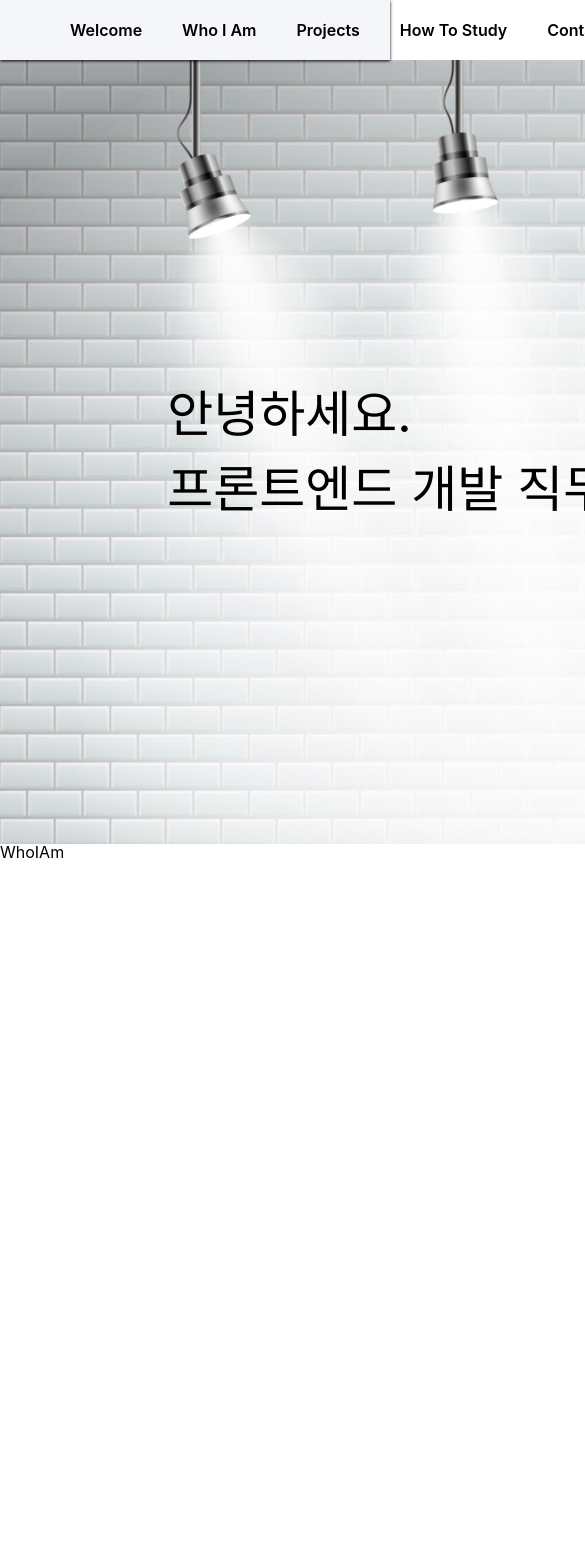
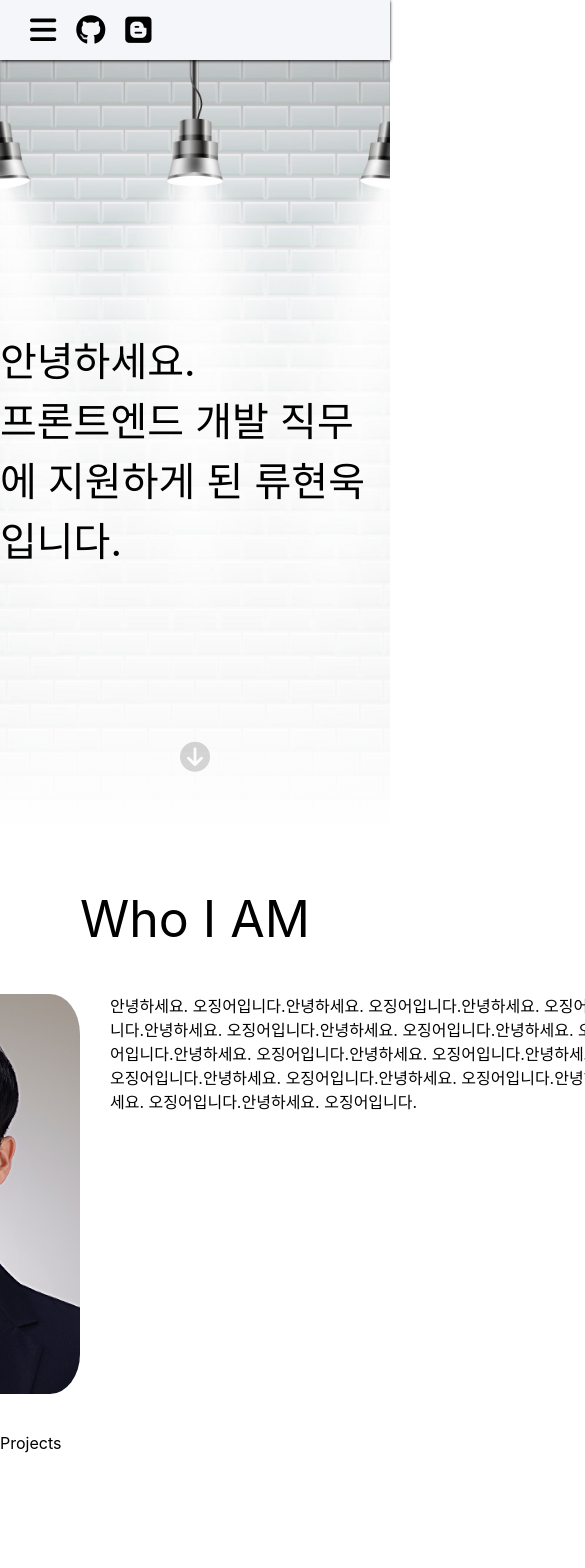
Before and after one commit to RHU5/portfolio-2021, a React (Create React App) app: page / in a window 390 px wide. Shown: the top 1568 px of the page, 585 px wide, since content can reach past the window. Built offline with nearby package versions, Linux system fonts and the light colour scheme; a web font is replaced by a local one.

Commit message:
Header Responsive Update

```diff
--- a/src/Components/Welcome.js
+++ b/src/Components/Welcome.js
@@ -1,4 +1,4 @@
-import React from 'react';
+import React, { useRef } from 'react';
 import styled, { keyframes } from 'styled-components';
 
 import backdrop from 'assets/backdrop.jpg';
@@ -43,10 +43,26 @@ const Box = styled.div`
   align-items: center;
   background-image: url(${backdrop});
   background-size: cover;
-  min-width: 1385px;
+  background-position: top;
+  position: relative;
+  /* max-width: 1140px; */
+  :after {
+    content: '';
+    position: absolute;
+    bottom: 0;
+    left: 0;
+    pointer-events: none;
+    background-image: linear-gradient(
+      to bottom,
+      rgba(255, 255, 255, 0),
+      rgba(255, 255, 255, 1) 90%
+    );
+    width: 100%;
+    height: 10em;
+  }
 `;
 const Title = styled.h3`
-  font-size: 50px;
+  font-size: 40px;
   line-height: 1.5;
   position: relative;
   opacity: 0;
@@ -54,7 +70,6 @@ const Title = styled.h3`
 `;
 
 const Icon = styled.i`
-  /* display: block; */
   position: absolute;
   bottom: 30px;
   font-size: 30px;
@@ -64,17 +79,31 @@ const Icon = styled.i`
     font-size: 40px;
     transition: font-size 0.1s linear;
   }
+  z-index: 1;
 `;
 
 const Welcome = () => {
+  const section = useRef();
+
+  const handleClick = ({ current }) => {
+    window.scroll({
+      top: current.clientHeight,
+      left: 0,
+      behavior: 'smooth',
+    });
+  };
+
   return (
-    <Box>
+    <Box ref={section}>
       <Title>
         안녕하세요.
         <br />
         프론트엔드 개발 직무에 지원하게 된 류현욱입니다.
       </Title>
-      <Icon className="fas fa-arrow-circle-down"></Icon>
+      <Icon
+        onClick={() => handleClick(section)}
+        className="fas fa-arrow-circle-down"
+      ></Icon>
     </Box>
   );
 };
--- a/src/Components/WhoIAm.js
+++ b/src/Components/WhoIAm.js
@@ -1,12 +1,54 @@
 import React from 'react';
 import styled from 'styled-components';
 
+import profile from 'assets/profile.jpg';
+
 const Box = styled.div`
-  height: 100vh;
+  height: 70vh;
+  display: flex;
+  flex-direction: column;
+  align-items: center;
+  padding: 50px 0px;
+`;
+
+const Content = styled.div`
+  display: flex;
+  align-items: flex-start;
+`;
+
+const Title = styled.h3`
+  font-size: 50px;
+  margin-bottom: 50px;
+`;
+
+const Image = styled.img`
+  margin-right: 30px;
+  border-radius: 10%;
+  width: 300px;
+`;
+
+const Text = styled.p`
+  width: 500px;
+  line-height: 1.5;
 `;
 
 const WhoIAm = () => {
-  return <Box>WhoIAm</Box>;
+  return (
+    <Box>
+      <Title>Who I AM</Title>
+      <Content>
+        <Image src={profile} alt="" />
+        <Text>
+          안녕하세요. 오징어입니다.안녕하세요. 오징어입니다.안녕하세요.
+          오징어입니다.안녕하세요. 오징어입니다.안녕하세요.
+          오징어입니다.안녕하세요. 오징어입니다.안녕하세요.
+          오징어입니다.안녕하세요. 오징어입니다.안녕하세요.
+          오징어입니다.안녕하세요. 오징어입니다.안녕하세요.
+          오징어입니다.안녕하세요. 오징어입니다.안녕하세요. 오징어입니다.
+        </Text>
+      </Content>
+    </Box>
+  );
 };
 
 export default WhoIAm;
--- a/src/Pages/Home.js
+++ b/src/Pages/Home.js
@@ -1,4 +1,4 @@
-import React, { useEffect, useRef } from 'react';
+import React, { useRef, useState } from 'react';
 import styled from 'styled-components';
 // Components
 import Welcome from 'Components/Welcome';
@@ -12,18 +12,34 @@ const Box = styled.div`
   top: 0px;
   left: 0px;
   width: 100%;
+  height: 60px;
+  z-index: 100;
+  display: flex;
+  justify-content: space-between;
+  padding: 0px 50px;
   background-color: #f5f6fa;
   box-shadow: 0px 1px 3px black;
-  z-index: 100;
-  display: flex;
-  padding: 0px 50px;
+  @media (max-width: 770px) {
+    padding: 0px 20px;
+  }
 `;
 
 const List = styled.ul`
-  width: 50%;
   display: flex;
   height: 60px;
-  min-width: 650px;
+  min-width: 615px;
+  @media (max-width: 770px) {
+    position: absolute;
+    top: 60px;
+    left: 0px;
+    height: auto;
+    min-width: 0px;
+    flex-direction: column;
+    width: 100%;
+    background-color: #f5f6fa;
+    opacity: 0.5px;
+    display: ${({ isOn }) => (isOn ? 'display' : 'none')};
+  }
 `;
 
 const Item = styled.li`
@@ -37,22 +53,31 @@ const Item = styled.li`
     box-shadow: inset -4px -4px #d1d8e0;
     transition: box-shadow 0.2s linear;
   }
+  @media (max-width: 770px) {
+    padding: 10px;
+  }
 `;
 
 const IconList = styled.ul`
-  width: 50%;
   display: flex;
   align-items: center;
-  justify-content: flex-end;
 `;
 
 const IconItem = styled.li`
+  :first-child {
+    display: none;
+  }
   padding: 0px 10px;
   font-size: 30px;
   cursor: pointer;
   :hover {
     font-size: 35px;
     transition: font-size 0.1s linear;
+  }
+  @media (max-width: 770px) {
+    :first-child {
+      display: inline;
+    }
   }
 `;
 
@@ -64,8 +89,7 @@ const Home = () => {
   const section3 = useRef();
   const section4 = useRef();
   const section5 = useRef();
-
-  useEffect(() => {});
+  const [isOn, setIsOn] = useState(false);
 
   const handleClick = ({ current }) => {
     window.scroll({
@@ -75,17 +99,24 @@ const Home = () => {
     });
   };
 
+  const displayToggle = (isOn) => {
+    setIsOn(!isOn);
+  };
+
   return (
     <>
       <Box>
-        <List>
+        <List isOn={isOn}>
           <Item onClick={() => handleClick(section1)}>Welcome</Item>
           <Item onClick={() => handleClick(section2)}>Who I Am</Item>
           <Item onClick={() => handleClick(section3)}>Projects</Item>
           <Item onClick={() => handleClick(section4)}>How To Study</Item>
-          <Item onClick={() => handleClick(section5)}>Contact</Item>
+          <Item onClick={() => handleClick(section5)}>Contacts</Item>
         </List>
         <IconList>
+          <IconItem>
+            <i onClick={() => displayToggle(isOn)} className="fas fa-bars"></i>
+          </IconItem>
           <IconItem>
             <i className="fab fa-github"></i>
           </IconItem>
```
Also changed, not shown: src/assets/profile.jpg (added). Lines whose indentation alone changed are shown as unchanged.
